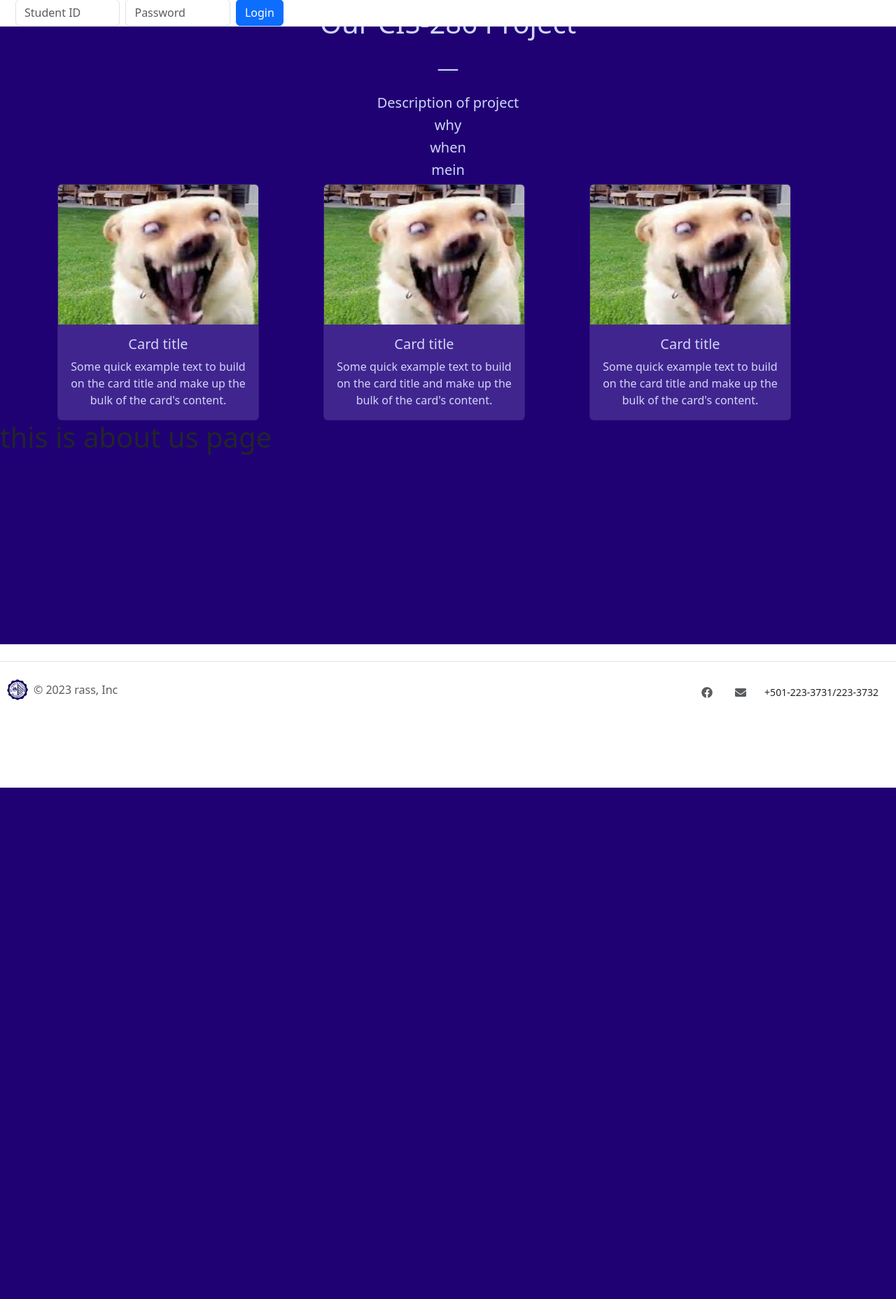
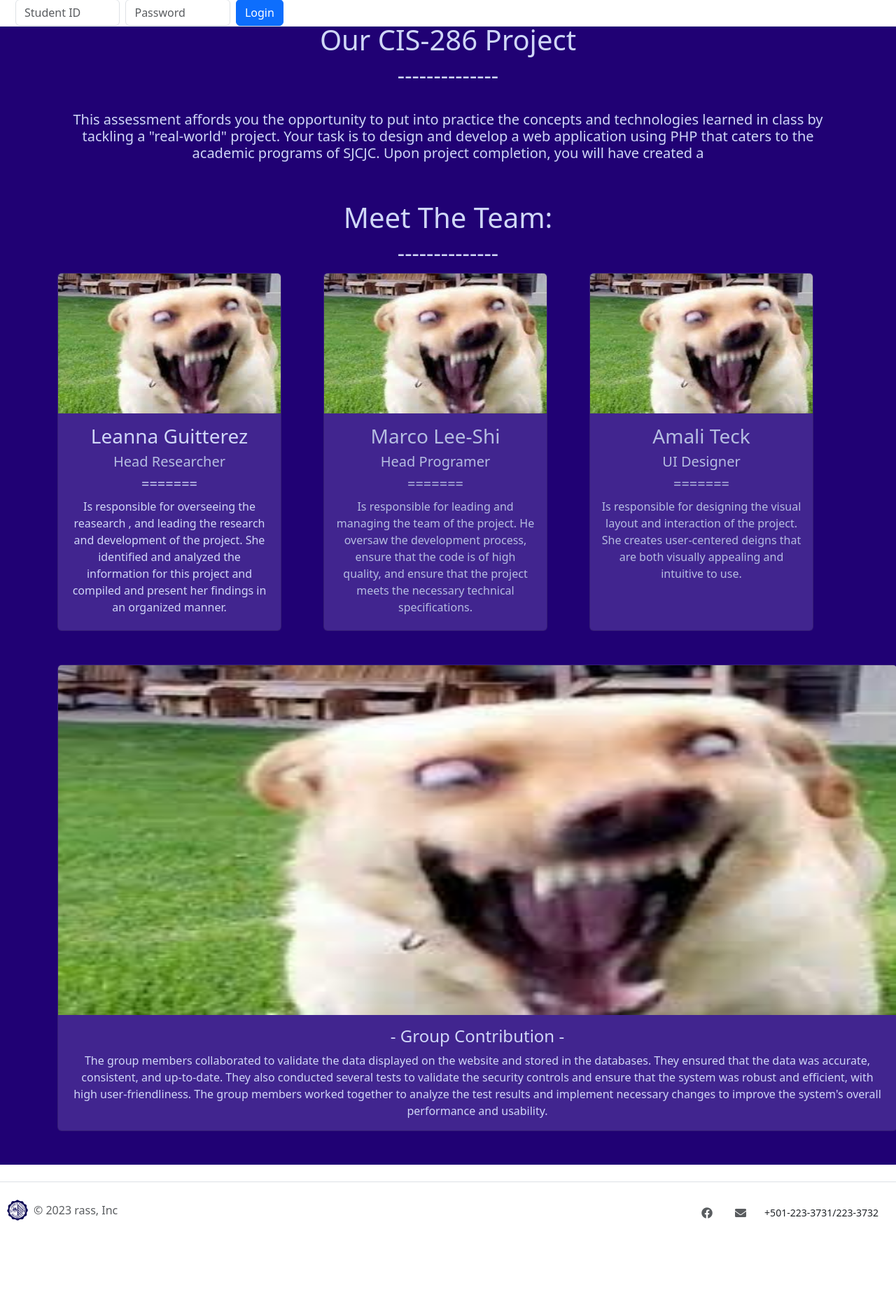
Before and after one commit to Tungsten0/CIS-286-Project, a PHP site: page /about.php in a window 1280 px wide. Shown: the part 91-1948 px from the top of the page at 70% size. Before the commit the page ends 1217 px from the top, so only its background shows below. Run offline with PHP 8.4, Linux system fonts and the light colour scheme.

Commit message:
about us update
added information

```diff
--- a/about.php
+++ b/about.php
@@ -7,64 +7,71 @@
 
         <!--top text and description-->
         <div class="container text-center">
+            <br>
             <h1 style="color: #d0d7f7;">Our CIS-286 Project</h1>
-            <h2 style="color: #d0d7f7;">__</h2>
+            <h2 style="color: #d0d7f7;">--------------</h2>
             <br>
-            <h5 style="color: #d0d7f7;">Description of project</h5>
-            <h5 style="color: #d0d7f7;">why</h5>
-            <h5 style="color: #d0d7f7;">when</h5>
-            <h5 style="color: #d0d7f7;">mein</h5>
+            <h5 style="color: #d0d7f7;">This assessment affords you the opportunity to put
+            into practice the concepts and technologies learned in class by tackling a "real-world"
+            project. Your task is to design and develop a web application using PHP that caters to
+            the academic programs of SJCJC. Upon project completion, you will have created a
+
         </div>
-
+<br>
         <!--info cards of people-->
         <div class="container text-center">
+            <br>
+        <h1 style="color: #d0d7f7;"> Meet The Team: </h1>
+        <h2 style="color: #d0d7f7;">--------------</h2>
             <div class="row">
                 <div class="col-md-4">
-                    <div class="card" style="background-color: #41258f; width: 18rem;">
+                    <div class="card" style="background-color: #41258f; width: 20rem; height: 32rem;">
                         <img class="card-img-top" src="media/img1.png" alt="person 2" height="200px">
                         <div class="card-body" style="color: #d0d7f7;">
-                            <h5 class="card-title">Card title</h5>
-                            <p class="card-text">Some quick example text to build on the card title and make up the bulk of the card's content.</p>
+                            <h3 class="card-title">Leanna Guitterez</h3>
+                            <h5 class="card-title" style="color: #B5BDE1">Head Researcher </h5>
+                            <h5> ======= </h5>
+                            <p class="card-text">Is responsible for overseeing the reasearch , and leading the research and development of the project. She identified and analyzed the information for this project and compiled and present her findings in an organized manner. </p>
                         </div>
                     </div>
                 </div>
                 <div class="col-md-4">
-                    <div class="card" style="background-color: #41258f; width: 18rem;">
+                    <div class="card" style="background-color: #41258f; width: 20rem; height: 32rem;">
                         <img class="card-img-top" src="media/img1.png" alt="person 2" height="200px">
-                        <div class="card-body" style="color: #d0d7f7;">
-                            <h5 class="card-title">Card title</h5>
-                            <p class="card-text">Some quick example text to build on the card title and make up the bulk of the card's content.</p>
+                        <div class="card-body" style="color: #B5BDE1;">
+                            <h3 class="card-title">Marco Lee-Shi</h3>
+                            <h5 class="card-title">Head Programer</h5>
+                            <h5> ======= </h5>
+
+                            <p class="card-text">Is responsible for leading and managing the team of the project. He oversaw the development process, ensure that the code is of high quality, and ensure that the project meets the necessary technical specifications.</p>
                         </div>
                     </div>
                 </div>
                 <div class="col-md-4">
-                    <div class="card" style="background-color: #41258f; width: 18rem;">
+                    <div class="card" style="background-color: #41258f; width: 20rem; height: 32rem;">
                         <img class="card-img-top" src="media/img1.png" alt="person 2" height="200px">
+                        <div class="card-body" style="color: #B5BDE1;">
+                            <h3 class="card-title">Amali Teck</h3>
+                            <h5 class="card-title">UI Designer</h5>
+                            <h5> ======= </h5>
+                            <p class="card-text"> Is responsible for designing the visual layout and interaction of the project. She creates user-centered deigns that are both visually appealing and intuitive to use.</p>
+                        </div>
+            </div>
+        </div>
+</div>
+    <br>
+    <br>
+        <div class="col-md-4">
+                    <div class="card" style="background-color: #41258f; width: 75rem;">
+                        <img class="card-img-top" src="media/img1.png" alt="person 2" height="500px">
                         <div class="card-body" style="color: #d0d7f7;">
-                            <h5 class="card-title">Card title</h5>
-                            <p class="card-text">Some quick example text to build on the card title and make up the bulk of the card's content.</p>
+                            <h4 class="card-title">- Group Contribution -</h4>
+                            <p class="card-text">The group members collaborated to validate the data displayed on the website and stored in the databases. They ensured that the data was accurate, consistent, and up-to-date. They also conducted several tests to validate the security controls and ensure that the system was robust and efficient, with high user-friendliness. The group members worked together to analyze the test results and implement necessary changes to improve the system's overall performance and usability.</p>
                         </div>
-
                     </div>
                 </div>
-            </div>
-        </div>
-
-
-
-
-        <h1>this is about us page</h1>
-        <br>
-        <br>
-        <br>
-        <br>
-        <br>
-        <br>
-        <br>
-        <br>
-        <br>
-        <br>
-        <br>
+<br>
+<br>
 
     </main>
 
```
